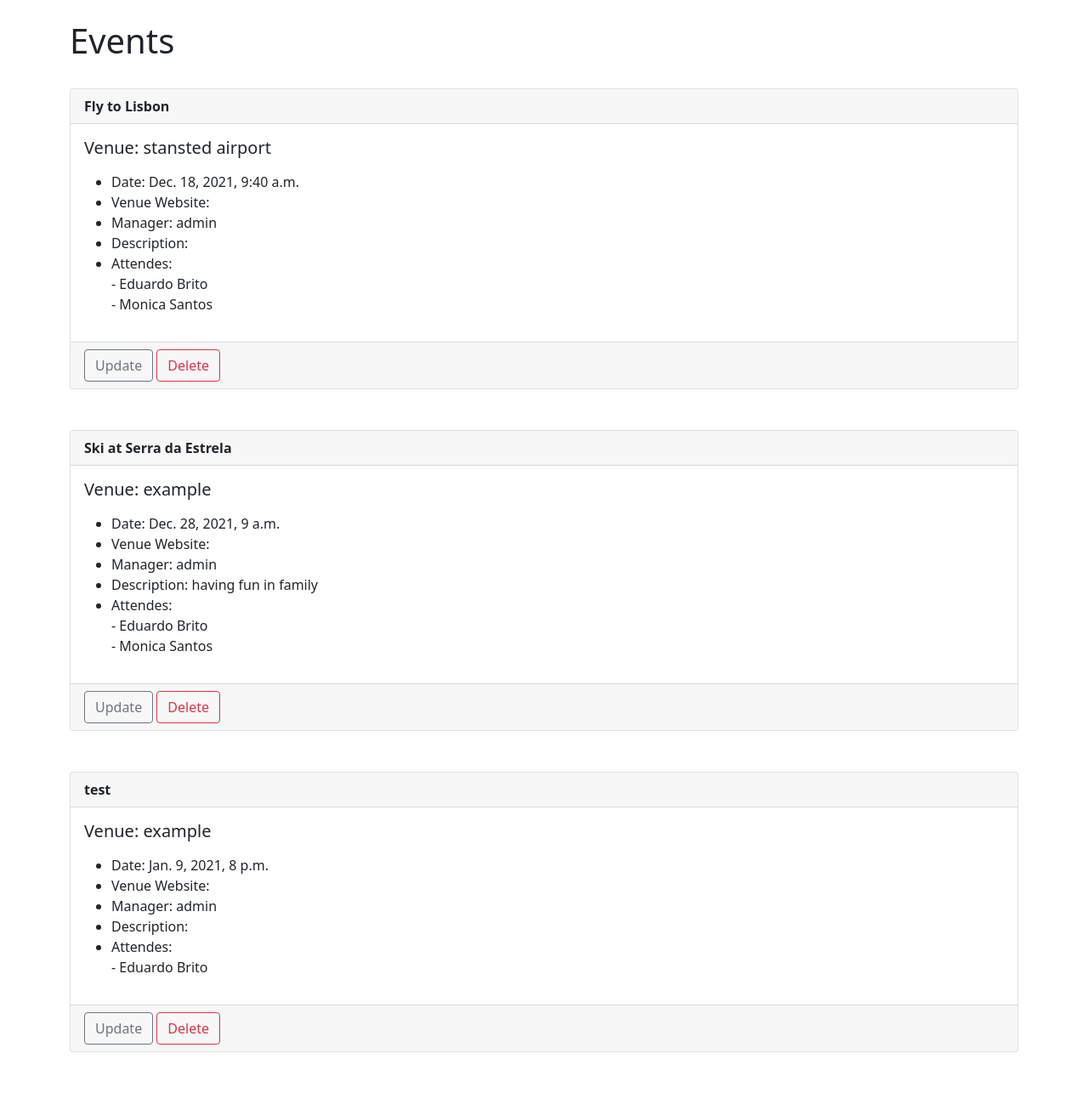
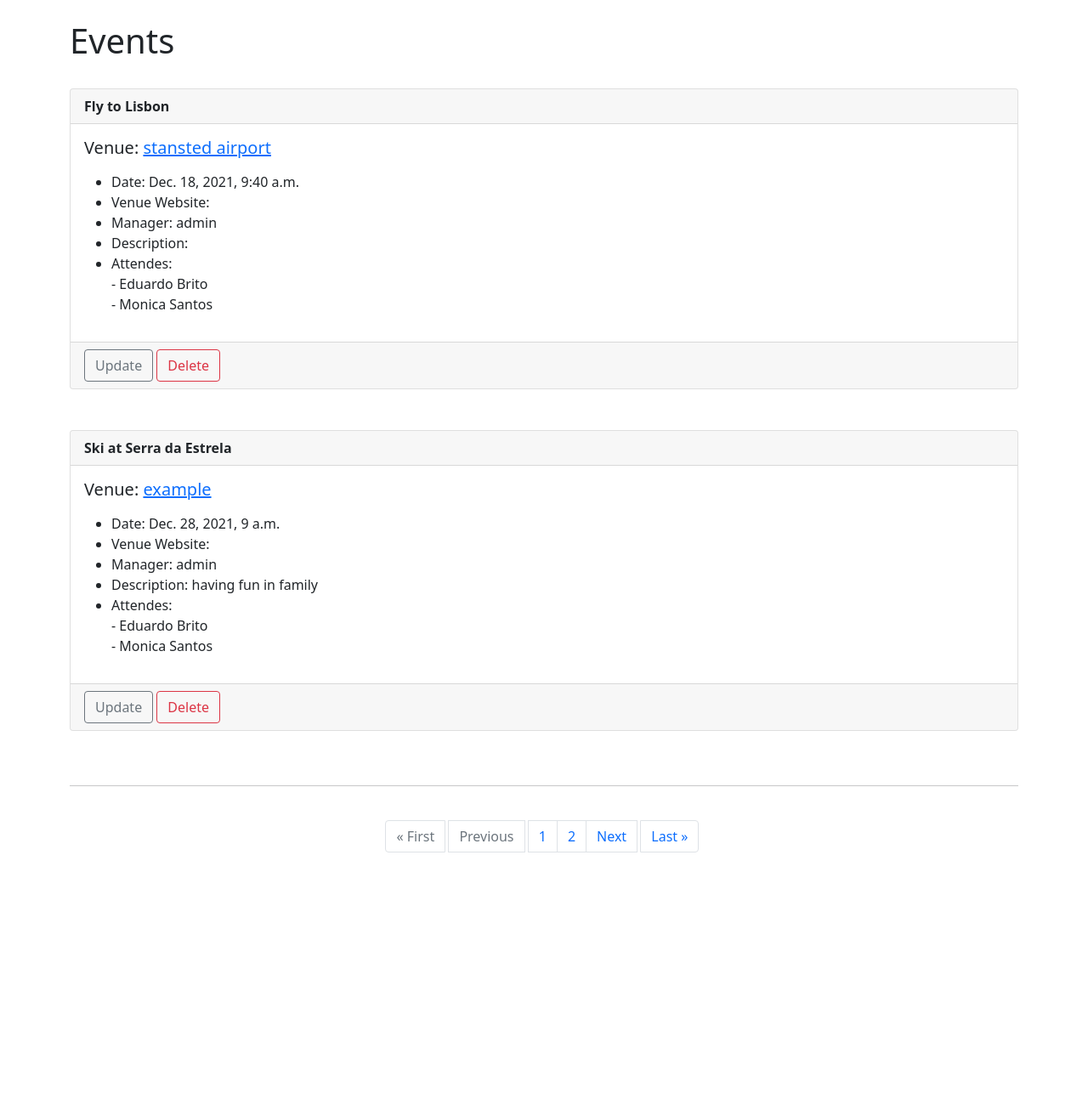
Before and after one commit to Eduardo-byte/events_website, a Django app: page /events in a window 1280 px wide. Shown: the part 56-1342 px from the top of the page at 85% size. After the commit the page ends 1059 px from the top, so only its background shows below. Run offline with Django 3.2, Linux system fonts and the light colour scheme; data comes from the database, SQL or seed files in the repository; both versions use the stored data as it was after the commit.

Commit message:
add pagination to events

```diff
--- a/events/templates/events/event_list.html
+++ b/events/templates/events/event_list.html
@@ -4,14 +4,14 @@
 
     <h1>Events</h1></br>
 
-{% for event in event_list %}
+{% for event in events %}
 
     <div class="card">
         <div class="card-header">
             <strong>{{event}}</strong>
         </div>
         <div class="card-body">
-            <h5 class="card-title">Venue: {{ event.venue }}</h5>
+            <h5 class="card-title">Venue: <a href="{% url 'show-venue' event.venue.id %}"> {{ event.venue }}</a></h5>
             <p class="card-text">
                 <ul>
                     <li>Date: {{ event.event_date }}</li>
@@ -33,4 +33,45 @@
         </div>
     </div></br></br>
 {% endfor %}
+
+<!--
+    {{ events }}
+    </br>
+    Has Previous: {{ events.has_previous }}
+    </br>
+    Has Next: {{ events.has_next }}
+    </br>
+    Current Page: {{ events.number }}
+    </br>
+    Number of pages: {{ events.paginator.num_pages }}
+    -->
+
+    <hr></br>
+
+    <nav aria-label="Page navigation example">
+        <ul class="pagination justify-content-center">
+            {% if events.has_previous %}
+                <li class="page-item"><a class="page-link" href="?page=1">&laquo First </a></li> &nbsp;
+                <li class="page-item"><a class="page-link" href="?page={{ events.previous_page_number }}"> Previous </a></li> &nbsp;
+            {% else %}
+                <li class="page-item disabled"><a class="page-link" href="#">&laquo First </a></li> &nbsp;
+                <li class="page-item disabled"><a class="page-link" href="#"> Previous </a></li> &nbsp;
+            {% endif %}
+
+            {% for i in nums  %}
+                <li class="page-item"><a href="?page={{forloop.counter}}" class="page-link"> {{ forloop.counter }} </a></li>
+            {% endfor %}
+            <!--<li class="page-item disabled"><a href="#" class="page-link">Page {{ events.number }} of {{ events.paginator.num_pages }}</a></li> &nbsp;-->
+
+
+            {% if events.has_next %}
+                <li class="page-item"><a class="page-link" href="?page={{ events.next_page_number }}">Next</a></li> &nbsp;
+                <li class="page-item"><a class="page-link" href="?page={{ events.paginator.num_pages }}"> Last &raquo </a></li> &nbsp;
+            {% else %}
+                <li class="page-item disabled"><a class="page-link" href="#">Next</a></li> &nbsp;
+                <li class="page-item disabled"><a class="page-link" href="#"> Last &raquo </a></li> &nbsp;
+            {% endif %}
+        </ul>
+    </nav>
+</br></br>
 {% endblock %}
--- a/events/views/events.py
+++ b/events/views/events.py
@@ -13,6 +13,8 @@ import io
 from reportlab.pdfgen import canvas
 from reportlab.lib.units import inch
 from reportlab.lib.pagesizes import letter
+#import pagination stuff
+from django.core.paginator import Paginator
 
 
 def add_event(request):
@@ -36,10 +38,17 @@ def add_event(request):
 def all_events(request):
     event_list = Event.objects.all().order_by('name')
 
+    p = Paginator(Event.objects.all().order_by('name'), 2)
+    page = request.GET.get('page')
+    events = p.get_page(page)
+    nums = "a" * events.paginator.num_pages
+
     return render(request,
         'events/event_list.html',
         {
         'event_list': event_list,
+        'events': events,
+        'nums': nums,
         })
 
 def show_event(request, event_id):
--- a/events/views/venues.py
+++ b/events/views/venues.py
@@ -243,7 +243,7 @@ def search_venues(request):
 def venue_updated(request):
     updated = False
     if 'updated' in request.GET:
-        updated= True
+        updated = True
     else:
         updated= False
     return render(request,
```
Also changed, not shown: events/templates/events/venues.html (+7 -1 lines), db.sqlite3.
